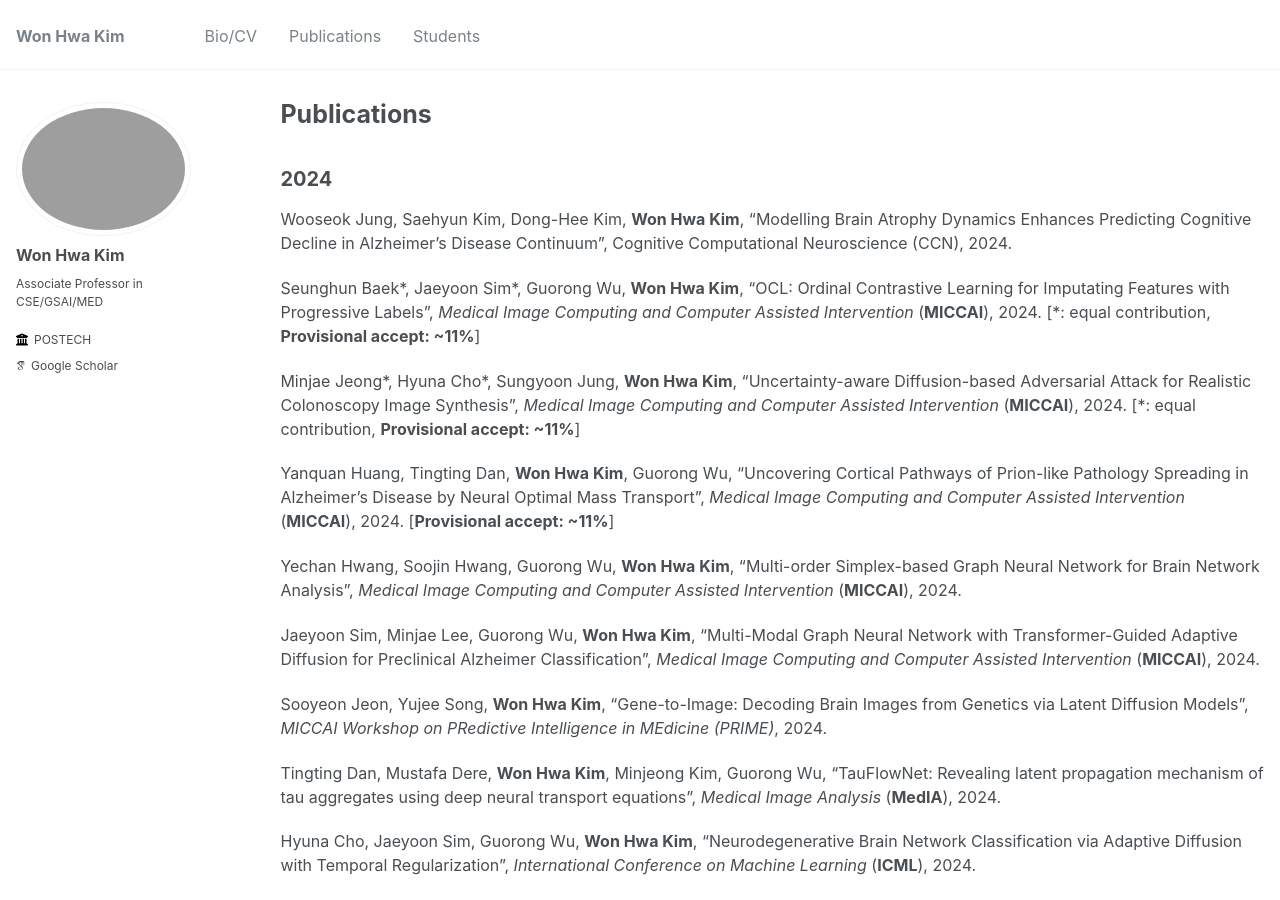
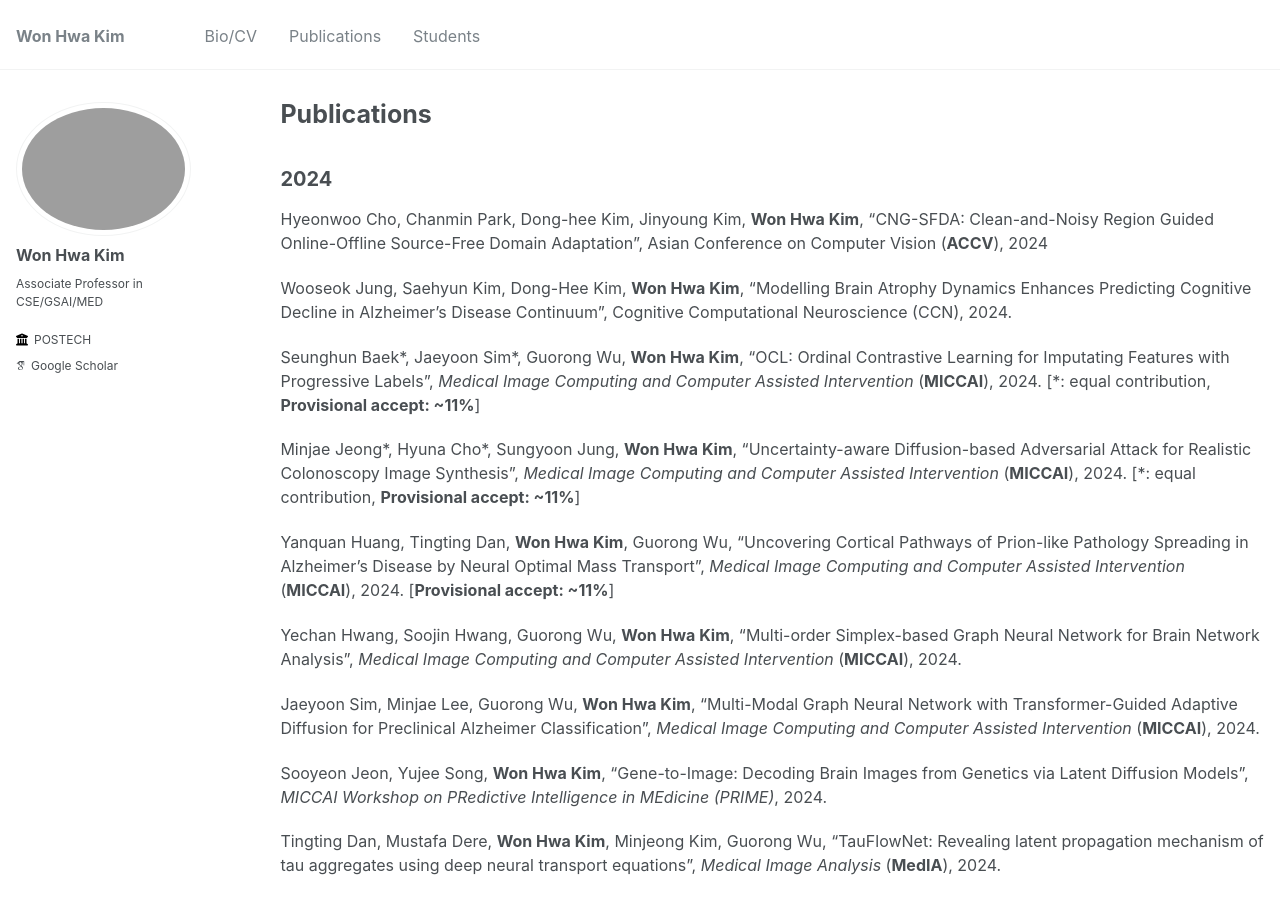
Before and after one commit to wwplato/wwplato.github.io, a Jekyll site: the page built from _pages/publications.md, in a window 1280 px wide and 900 px high. Built offline with Jekyll 4.4.1, drawn with Linux system fonts in a browser that asks for light colours; some web fonts are replaced.

Commit message:
Update publications.md

```diff
--- a/_pages/publications.md
+++ b/_pages/publications.md
@@ -7,6 +7,8 @@ author_profile: true
 
 2024
 ------
+
+Hyeonwoo Cho, Chanmin Park, Dong-hee Kim, Jinyoung Kim, **Won Hwa Kim**, "CNG-SFDA: Clean-and-Noisy Region Guided Online-Offline Source-Free Domain Adaptation", Asian Conference on Computer Vision (**ACCV**), 2024
 
 Wooseok Jung, Saehyun Kim, Dong-Hee Kim, **Won Hwa Kim**, "Modelling Brain Atrophy Dynamics Enhances Predicting Cognitive Decline in Alzheimer’s Disease Continuum", Cognitive Computational Neuroscience (CCN), 2024.
 
```
